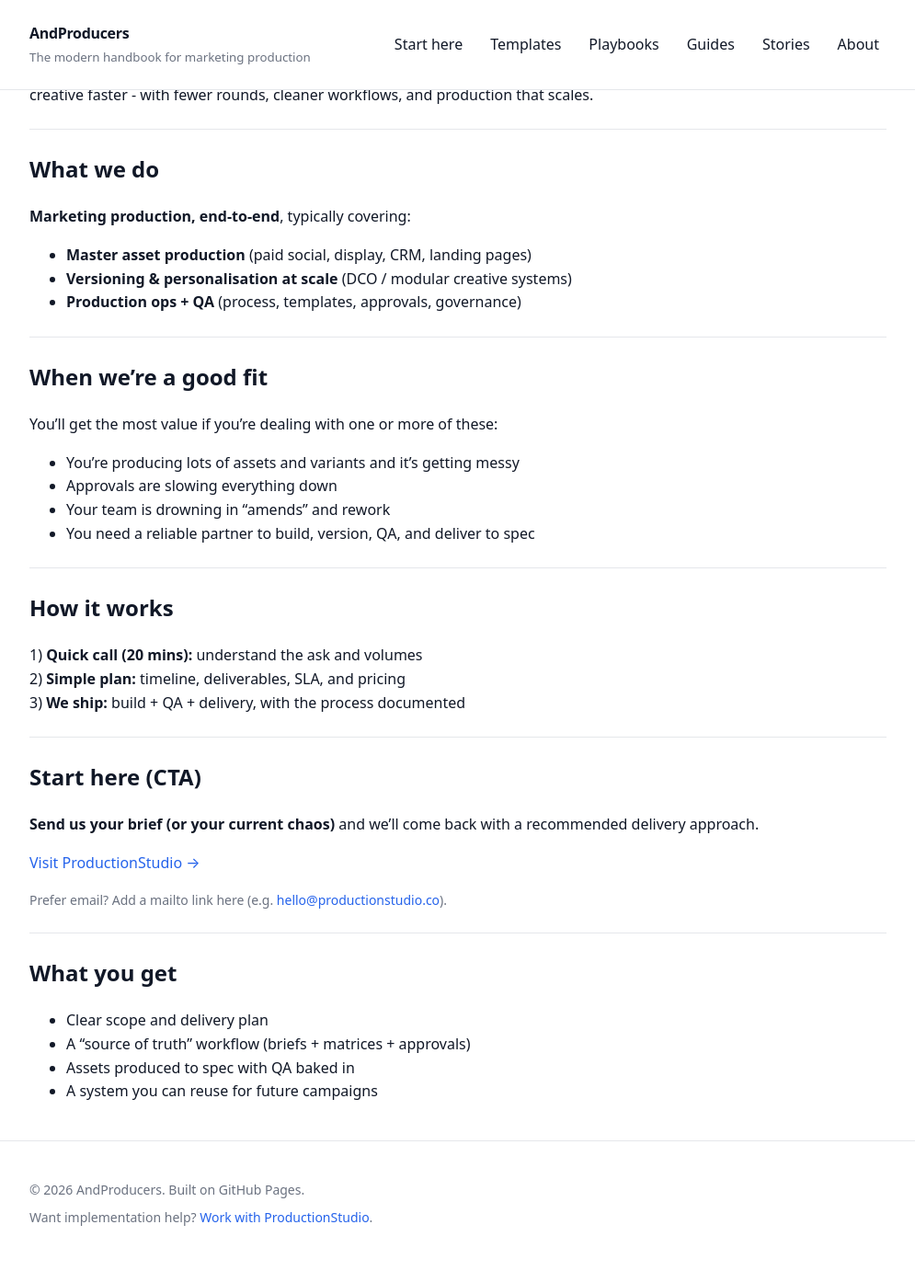
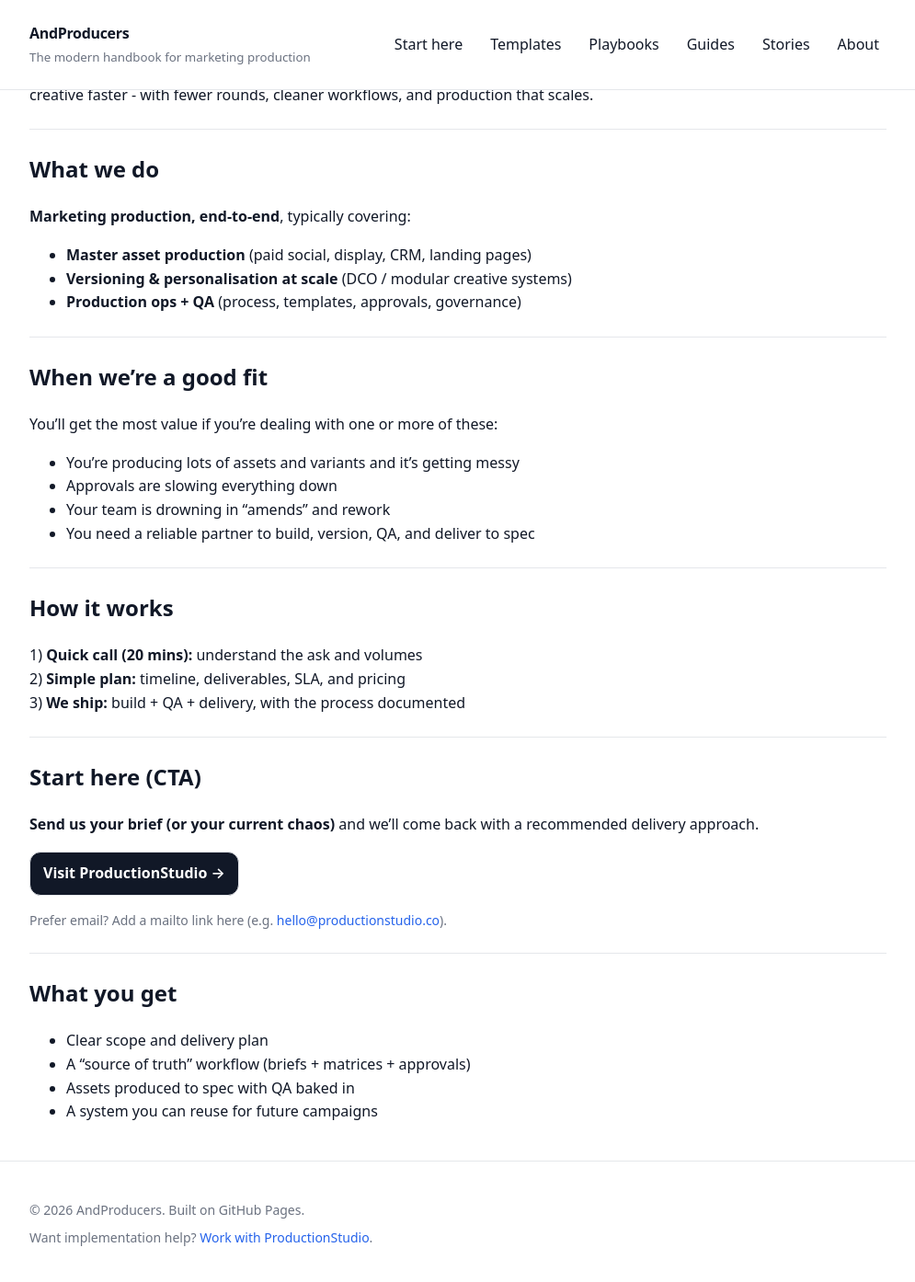
Before and after one commit to stevew-web/andproducers, a Jekyll site: the page built from pages/Work-with-us.md, in a window 1280 px wide and 1400 px high, scrolled down 151 px. Shown: the top 1394 px of the window at 92% size, without its empty margins (142-1137 px from the left). Built offline with Jekyll 4.4.1, drawn with Linux system fonts in a browser that asks for light colours.

Commit message:
Update style.css

```diff
--- a/assets/css/style.css
+++ b/assets/css/style.css
@@ -31,3 +31,14 @@ ul.clean li:last-child{ border-bottom:none; }
 @media (max-width: 720px){
   .hero h1{ font-size:28px; }
 }
+a.cta{
+  display:inline-block;
+  padding:10px 14px;
+  border-radius:12px;
+  border:1px solid var(--border);
+  background:#111827;
+  color:white;
+  text-decoration:none;
+  font-weight:600;
+}
+a.cta:hover{ opacity:0.92; }
```
